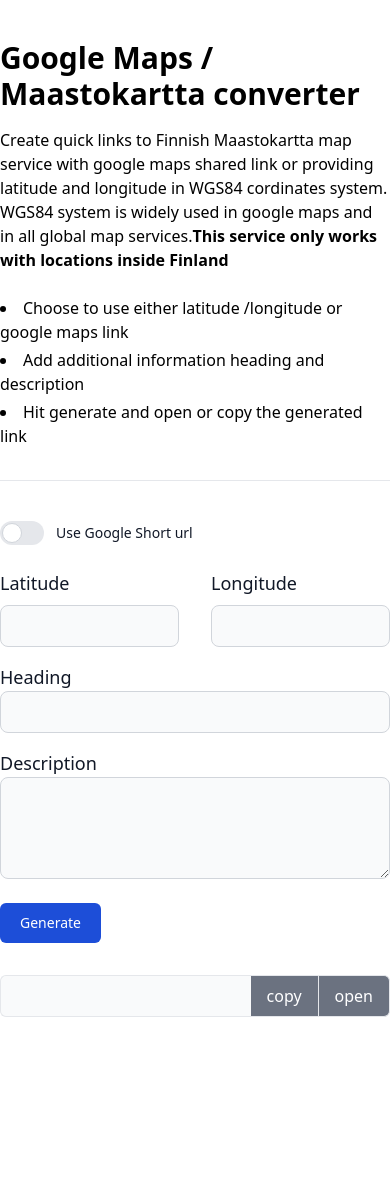
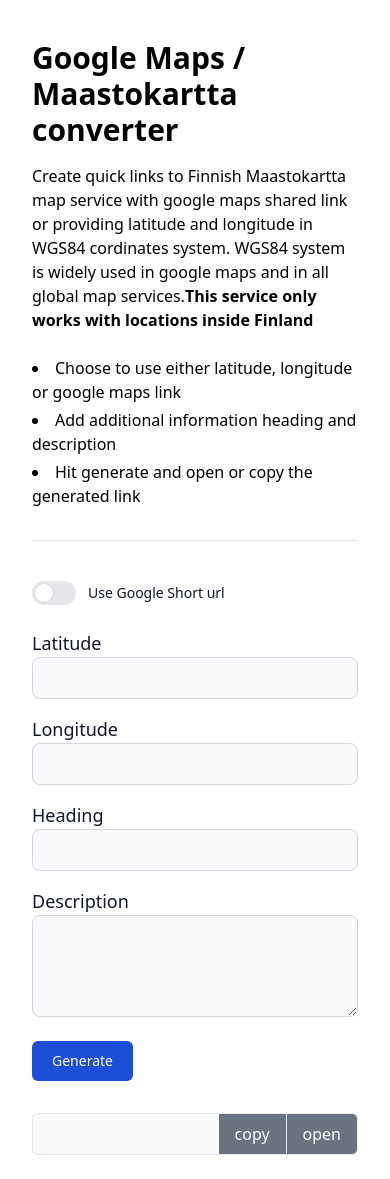
Before and after one commit to jus4/maastokartta, a Flask app: page / in a window 390 px wide. Before the commit the page ends 1017 px from the top, so only its background shows below. Run offline with Flask 3, Linux system fonts and the light colour scheme.

Commit message:
feat: SEO, mobile view optimization, nix-shell to venv
- SEO and mobile view optimization
- nix-shell to use .venv instead of packages from nix shell environment

```diff
--- a/static/css/output.css
+++ b/static/css/output.css
@@ -558,6 +558,8 @@
   width: 100%;
   margin-right: auto;
   margin-left: auto;
+  padding-right: 2rem;
+  padding-left: 2rem;
 }
 
 @media (min-width: 640px) {
@@ -729,6 +714,10 @@
   grid-template-columns: repeat(2, minmax(0, 1fr));
 }
 
+.grid-cols-1 {
+  grid-template-columns: repeat(1, minmax(0, 1fr));
+}
+
 .flex-col {
   flex-direction: column;
 }
@@ -739,6 +728,10 @@
 
 .gap-8 {
   gap: 2rem;
+}
+
+.gap-4 {
+  gap: 1rem;
 }
 
 .space-y-1 > :not([hidden]) ~ :not([hidden]) {
--- a/tailwind.config.js
+++ b/tailwind.config.js
@@ -4,6 +4,7 @@
   theme: {
     container: {
       center: true,
+      padding: '2rem'
     },
     extend: {},
   },
--- a/templates/frontpage.html
+++ b/templates/frontpage.html
@@ -3,10 +3,9 @@
 <head>
   <meta charset="UTF-8">
   <meta name="viewport" content="width=device-width, initial-scale=1.0">
+  <meta name="description" content="Maastokartta converter">
   <title>{{ title }}</title>
-  <script src="https://unpkg.com/htmx.org@2.0.3"></script>
   <link rel="stylesheet" href="{{url_for('static', filename='css/output.css')}}">
-  <script src="{{url_for('static', filename='js/main.js')}}"></script>
 </head>
 <body>
   <div>
@@ -16,7 +15,7 @@
       WGS84 system is widely used in google maps and in all global map services.<b>This service only works with locations inside Finland</b></p>
       <br>
       <ul class="space-y-1 list-disc list-inside">
-        <li>Choose to use either latitude /longitude or google maps link</li>
+        <li>Choose to use either latitude, longitude or google maps link</li>
         <li>Add additional information heading and description</li>
         <li>Hit generate and open or copy the generated link</li>
       </ul>
@@ -40,13 +39,14 @@
             class="bg-gray-50 border border-gray-300 text-gray-900 text-sm rounded-lg focus:ring-blue-500 focus:border-blue-500 block p-2.5 dark:bg-gray-700 dark:border-gray-600 dark:placeholder-gray-400 dark:text-white dark:focus:ring-blue-500 dark:focus:border-blue-500"
           />
         </div>
-        <div id="cordinates-latitude-longitude" class="grid grid-cols-2 gap-8 mb-4">
+        <div id="cordinates-latitude-longitude" class="grid grid-cols-1 md:grid-cols-2 md:gap-8 gap-4 mb-4">
           <div class="flex flex-col">
             <label
-              class="text-lg font-medium text-gray-900 mb-2">
+              class="text-lg font-medium text-gray-900" for="latitude" >
               Latitude
             </label>
             <input
+              id="latitude"
               type="text"
               name="latitude"
               class="bg-gray-50 border border-gray-300 text-gray-900 w-full text-sm rounded-lg focus:ring-blue-500 focus:border-blue-500 block p-2.5 dark:bg-gray-700 dark:border-gray-600 dark:placeholder-gray-400 dark:text-white dark:focus:ring-blue-500 dark:focus:border-blue-500"
@@ -54,10 +54,11 @@
           </div>
           <div class="flex flex-col">
             <label
-              class="text-lg font-medium text-gray-900 mb-2">
+              class="text-lg font-medium text-gray-900" for="longitude">
               Longitude
             </label>
             <input
+              id="longitude"
               type="text"
               name="longitude"
               class="bg-gray-50 border border-gray-300 text-gray-900 w-full text-sm rounded-lg focus:ring-blue-500 focus:border-blue-500 block p-2.5 dark:bg-gray-700 dark:border-gray-600 dark:placeholder-gray-400 dark:text-white dark:focus:ring-blue-500 dark:focus:border-blue-500"
@@ -65,16 +66,18 @@
           </div>
         </div>
         <div class="mb-4">
-          <label class="text-lg font-medium text-gray-900 mb-2">Heading</label>
+          <label class="text-lg font-medium text-gray-900 mb-2" for="heading">Heading</label>
           <input
+            id="heading"
             type="text"
             name="title"
             class="bg-gray-50 border border-gray-300 text-gray-900 w-full text-sm rounded-lg focus:ring-blue-500 focus:border-blue-500 block p-2.5 dark:bg-gray-700 dark:border-gray-600 dark:placeholder-gray-400 dark:text-white dark:focus:ring-blue-500 dark:focus:border-blue-500"
           />
         </div>
         <div>
-          <label class="text-lg font-medium text-gray-900 mb-2">Description</label>
+          <label class="text-lg font-medium text-gray-900 mb-2" for="description">Description</label>
           <textarea
+            id="description"
             rows="4"
             name="description"
             class="bg-gray-50 border border-gray-300 text-gray-900 w-full text-sm rounded-lg focus:ring-blue-500 focus:border-blue-500 block p-2.5 dark:bg-gray-700 dark:border-gray-600 dark:placeholder-gray-400 dark:text-white dark:focus:ring-blue-500 dark:focus:border-blue-500"
@@ -85,7 +88,7 @@
     </div>
     <div id="result" class="container my-6 max-w-[800px]">
       <div class="flex">
-      <input id="result-input" type="text" class="w-full overflow-hidden border-t border-b border-l block truncate bg-gray-50 p-2 rounded-l-md" value="" />
+      <input aria-label="result" id="result-input" type="text" class="w-full overflow-hidden border-t border-b border-l block truncate bg-gray-50 p-2 rounded-l-md" value="" />
       <button id="copy-map-link" class="bg-gray-500 hover:bg-gray-700 p-2 border-t border-b border-r text-white px-4">copy</button>
       <button id="open-map-link" class="bg-gray-500 hover:bg-gray-700 p-2 border-t border-b border-r rounded-r-md text-white px-4">open</button>
       </div>
@@ -94,5 +97,7 @@
       <p id="notice-text"></p>
     </div>
   </div>
+  <script src="{{url_for('static', filename='js/main.js')}}"></script>
+  <script src="https://unpkg.com/htmx.org@2.0.3"></script>
 </body>
 </html>
```
Also changed, not shown: other parts of static/css/output.css (+61 -109 lines), 1 other file.
